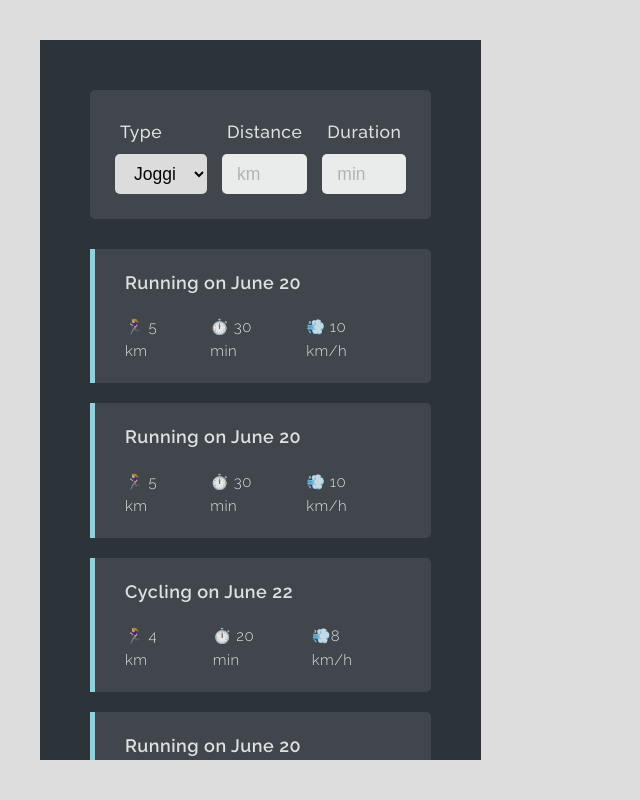
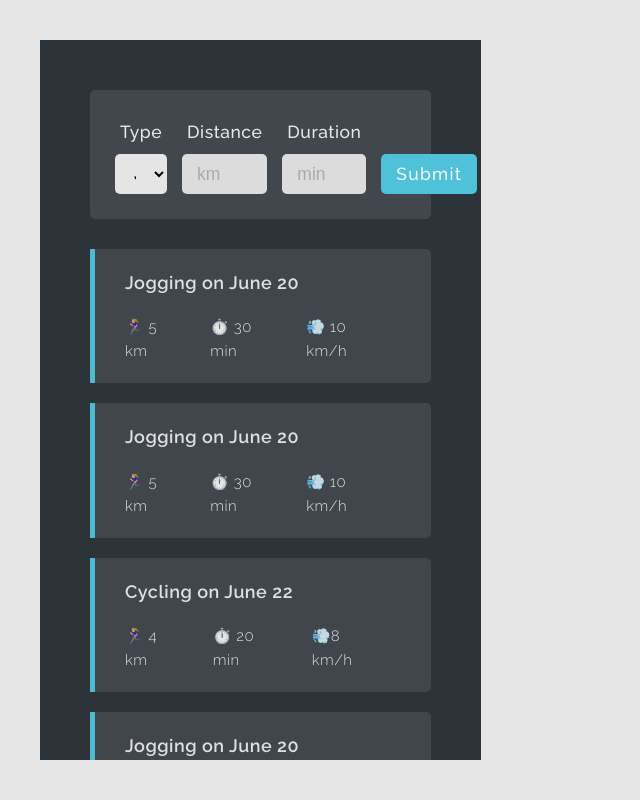
Before and after one commit to anna-ossowska/outdoor-app, a website: page index.html in a window 1280 px wide. Shown: the whole page, without its empty margins (0-640 px from the left). Drawn offline with Linux system fonts and the light colour scheme.

Commit message:
Formatting the sidebar

```diff
--- a/index.html
+++ b/index.html
@@ -28,17 +28,21 @@
           </div> -->
           <div class="form__row">
             <label for="distance">Distance</label>
-            <input type="number" id="distance" placeholder="km" />
+            <input type="number" id="distance" placeholder="km" class="input" />
           </div>
           <div class="form__row">
             <label for="duration">Duration</label>
-            <input type="number" placeholder="min" />
+            <input type="number" placeholder="min" class="input" />
+          </div>
+          <div class="form__row">
+            <label>&nbsp;</label>
+            <input type="submit" class="btn" class="input" />
           </div>
         </form>
 
         <!-- workouts -->
         <li class="workout workout--jogging">
-          <h2 class="workout__header">Running on June 20</h2>
+          <h2 class="workout__header">Jogging on June 20</h2>
           <div class="workout__details">
             <span class="workout__distance">🏃🏼‍♀️ 5 km</span>
             <span class="workout__duration">⏱️ 30 min</span>
@@ -46,7 +50,7 @@
           </div>
         </li>
         <li class="workout workout--jogging">
-          <h2 class="workout__header">Running on June 20</h2>
+          <h2 class="workout__header">Jogging on June 20</h2>
           <div class="workout__details">
             <span class="workout__distance">🏃🏼‍♀️ 5 km</span>
             <span class="workout__duration">⏱️ 30 min</span>
@@ -62,7 +66,7 @@
           </div>
         </li>
         <li class="workout workout--jogging">
-          <h2 class="workout__header">Running on June 20</h2>
+          <h2 class="workout__header">Jogging on June 20</h2>
           <div class="workout__details">
             <span class="workout__distance">🏃🏼‍♀️ 5 km</span>
             <span class="workout__duration">⏱️ 30 min</span>
--- a/sass/abstracts/_variables.scss
+++ b/sass/abstracts/_variables.scss
@@ -1,9 +1,10 @@
-$color-highlight: #9be3ef;
+$color-highlight: #51c9e1;
 
 $color-white: #fff;
+$color-black: #000;
 
 $color-grey-light-1: #f3f3f3;
-$color-grey-light-2: #dddddd;
+$color-grey-light-2: #e7e6e6;
 
 $color-grey-dark-1: #2d3439;
 $color-grey-dark-2: #42484d;
--- /dev/null
+++ b/sass/components/_button.scss
@@ -0,0 +1,15 @@
+.btn {
+  background-color: $color-highlight;
+  border-radius: $border-radius-main;
+  color: $color-white;
+  text-align: justify;
+  font-weight: 500;
+  letter-spacing: 0.12rem;
+  font-family: 'Raleway', sans-serif;
+  transition: all 0.2s ease-in-out;
+
+  &:hover {
+    box-shadow: 0 0.5rem 1rem rgba(0, 0, 0, 0.2);
+    transform: scale(1.04);
+  }
+}
--- a/sass/components/_form.scss
+++ b/sass/components/_form.scss
@@ -1,17 +1,12 @@
 .form {
   display: grid;
-  grid-template-columns: 2fr 1fr 1fr;
+  grid-template-columns: 2fr 1.5fr 1.5fr 0.5fr;
   grid-gap: 1.5rem;
   padding: 2.5rem;
   margin-bottom: 3rem;
   background-color: rgba($color-white, 0.1);
   border-radius: $border-radius-main;
-  opacity: 0.9;
-  transition: opacity, 0.25s ease-in;
-
-  &:hover {
-    opacity: 1;
-  }
+  opacity: 0.95;
 }
 
 select,
@@ -25,6 +20,15 @@ input {
   font-size: 1.75rem;
 }
 
+.input {
+  background-color: $color-grey-light-2;
+  transition: background-color 0.2s ease-in-out;
+
+  &:hover {
+    background-color: $color-white;
+  }
+}
+
 input::placeholder {
   color: rgba($color-grey-dark-1, 0.3);
 }
--- a/sass/main.scss
+++ b/sass/main.scss
@@ -10,3 +10,4 @@
 
 @import 'components/form';
 @import 'components/workout';
+@import 'components/button';
```
Also changed, not shown: css/style.css.
